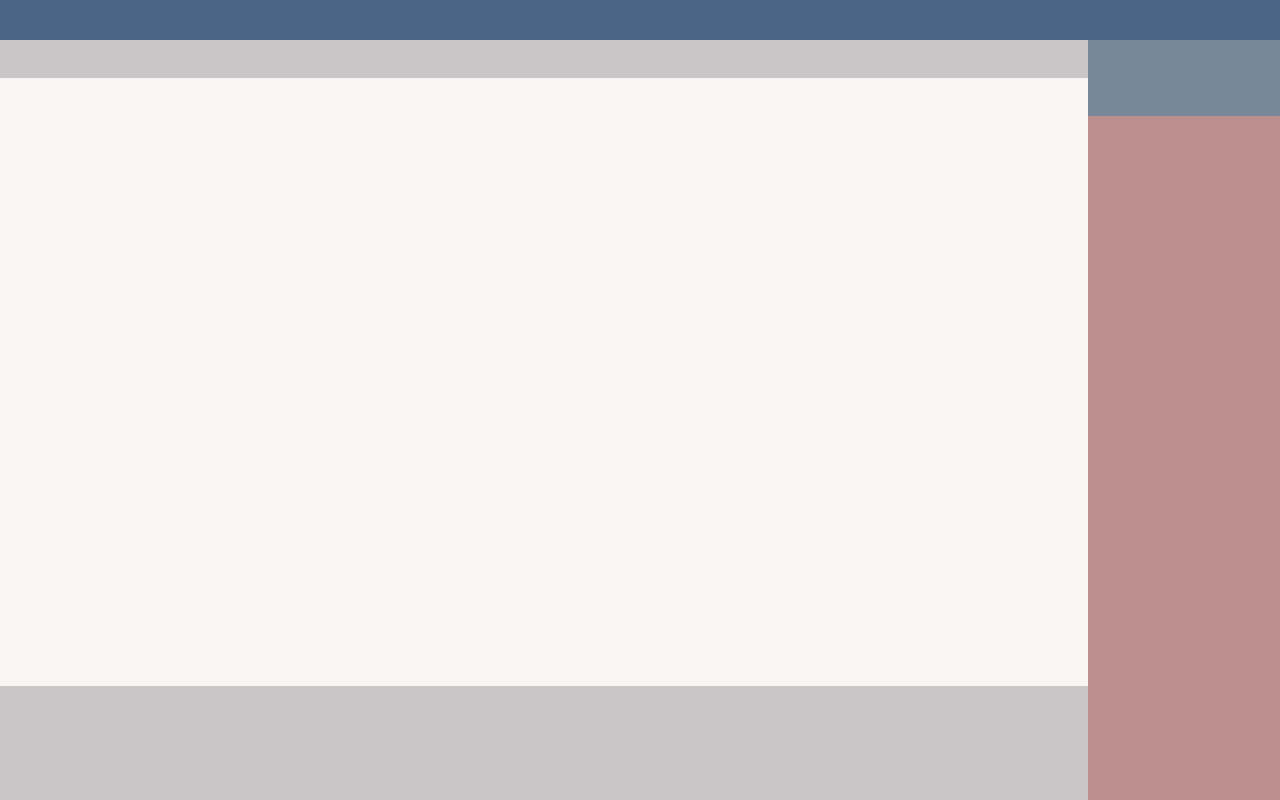
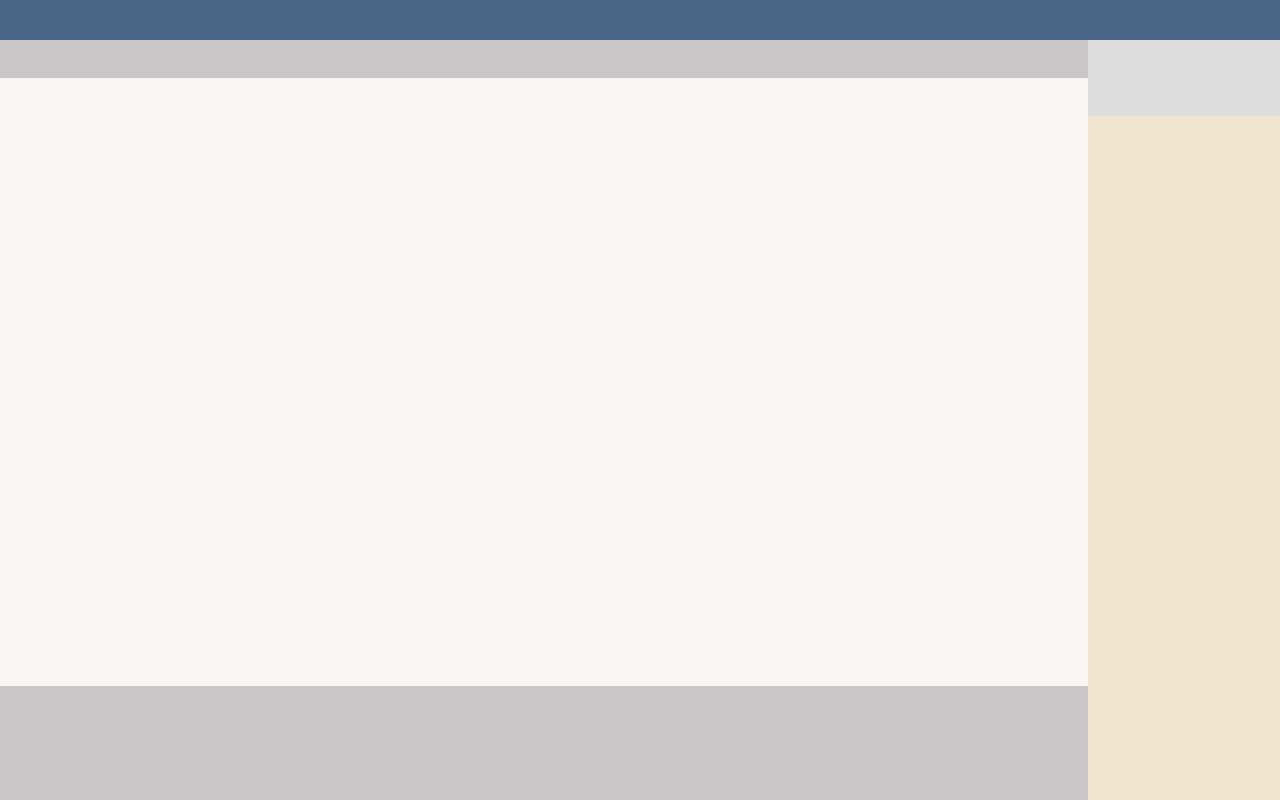
Before and after one commit to b4ry/chatapp, a React (Create React App) app: page / in a window 1280 px wide. Built offline with nearby package versions, Linux system fonts and the light colour scheme.

Commit message:
- some color schema changes

```diff
--- a/src/components/UsersList/UsersList.module.css
+++ b/src/components/UsersList/UsersList.module.css
@@ -1,4 +1,4 @@
 .usersList {
     grid-area: usersList;
-    background-color: rosybrown;
+    background-color: #F0E5CF;
 }
--- a/src/components/UsersList/UsersListHeader.module.css
+++ b/src/components/UsersList/UsersListHeader.module.css
@@ -1,4 +1,4 @@
 .usersListHeader {
     grid-area: usersListHeader;
-    background-color: lightslategray;
+    background-color: gainsboro;
 }
```
